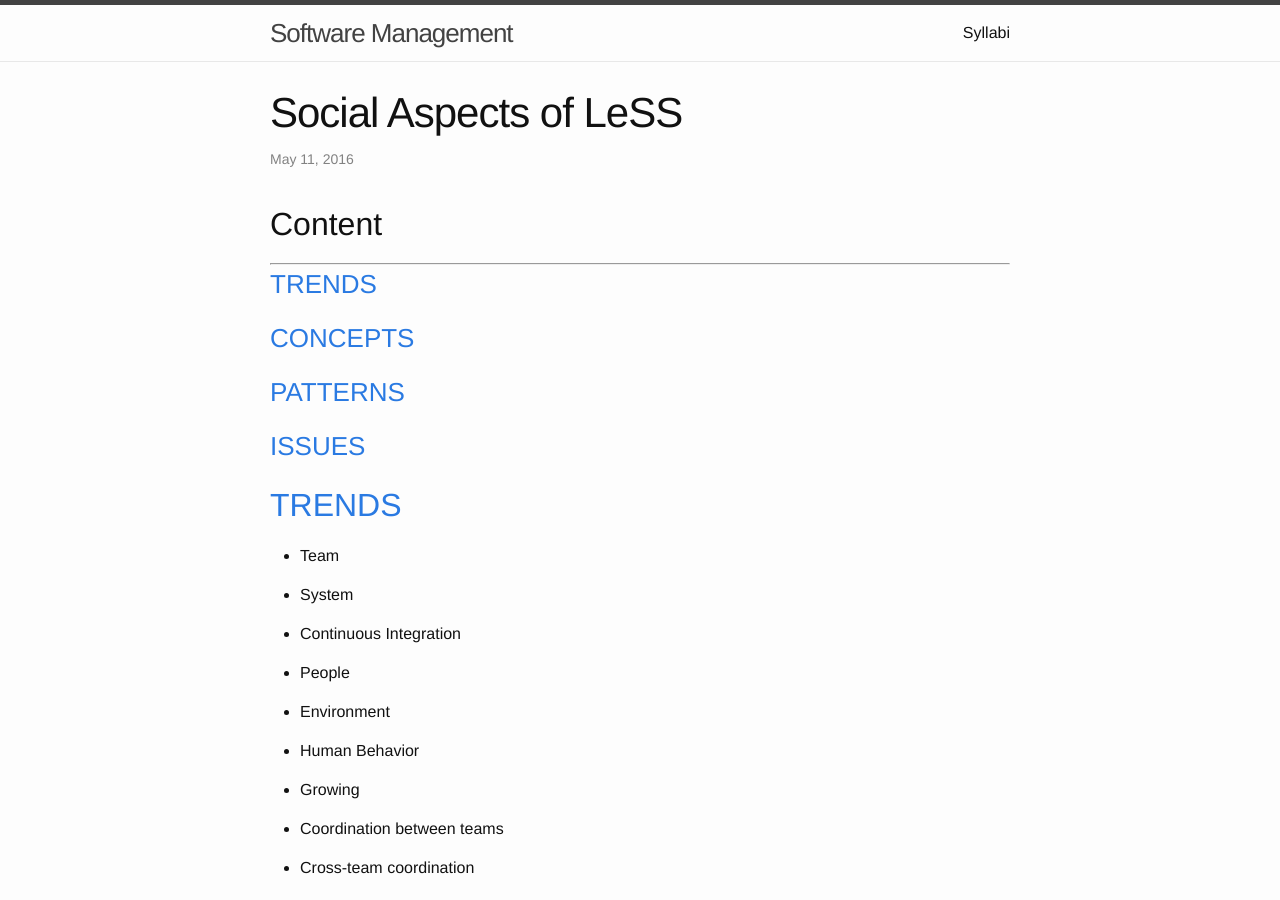
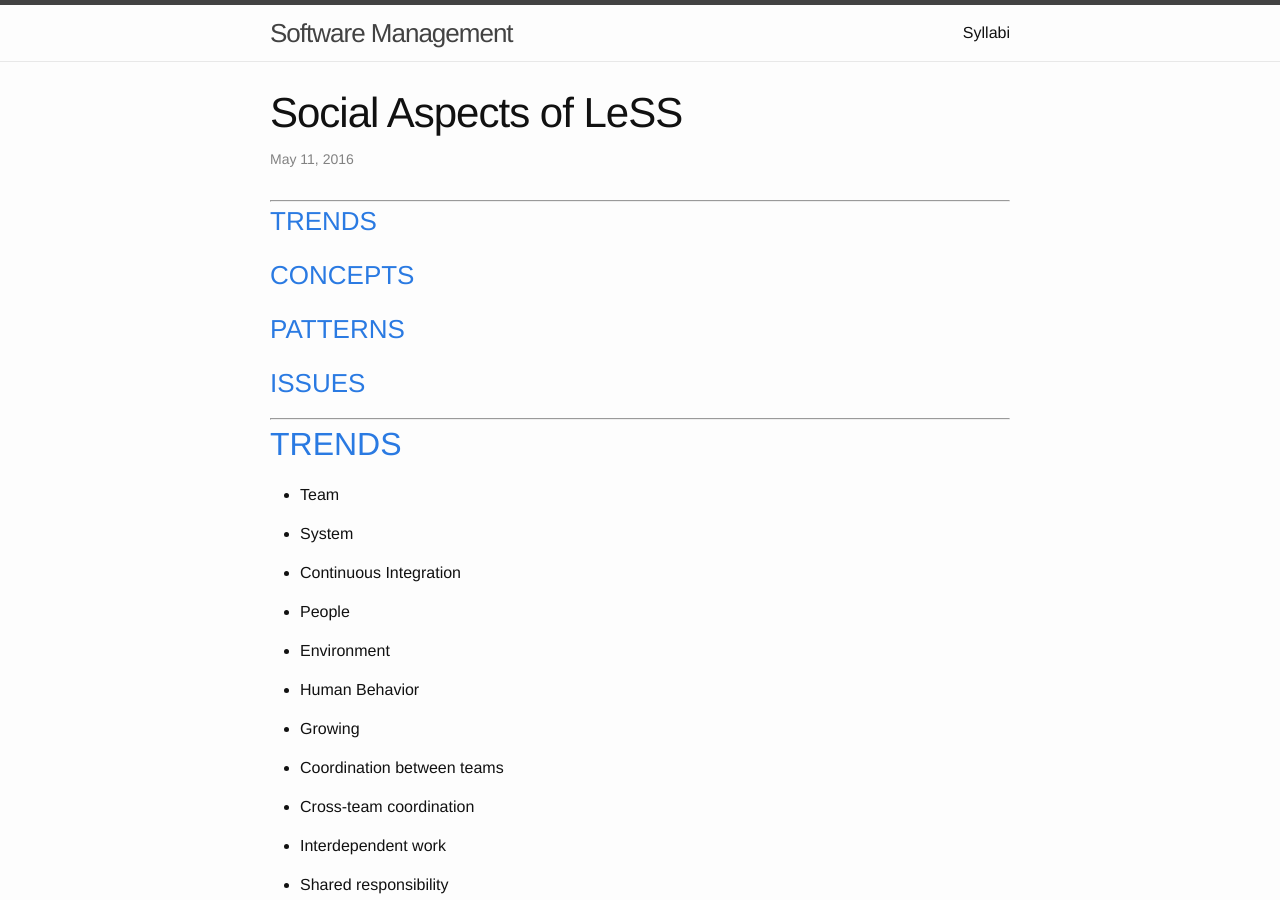
Before and after one commit to css566/css566.github.io, a Jekyll site: the page built from _posts/2016-05-11-Social_aspects_of_LeSS.md, in a window 1280 px wide and 900 px high. Built offline with Jekyll 4.4.1, drawn with Linux system fonts in a browser that asks for light colours; comment, search, counter and statistics services are not loaded.

Commit message:
Update 2016-05-11-Social_aspects_of_LeSS.md

```diff
--- a/_posts/2016-05-11-Social_aspects_of_LeSS.md
+++ b/_posts/2016-05-11-Social_aspects_of_LeSS.md
@@ -3,7 +3,7 @@ layout: post
 title: Social Aspects of LeSS
 ---
 
-## Content
+ <a name="content"></a>
 
 ---
 
@@ -15,6 +15,8 @@ title: Social Aspects of LeSS
 ### [PATTERNS](#patterns)
 
 ### [ISSUES](#issues)
+
+---
 
 ## <a name="trends">TRENDS</a>
 
```
